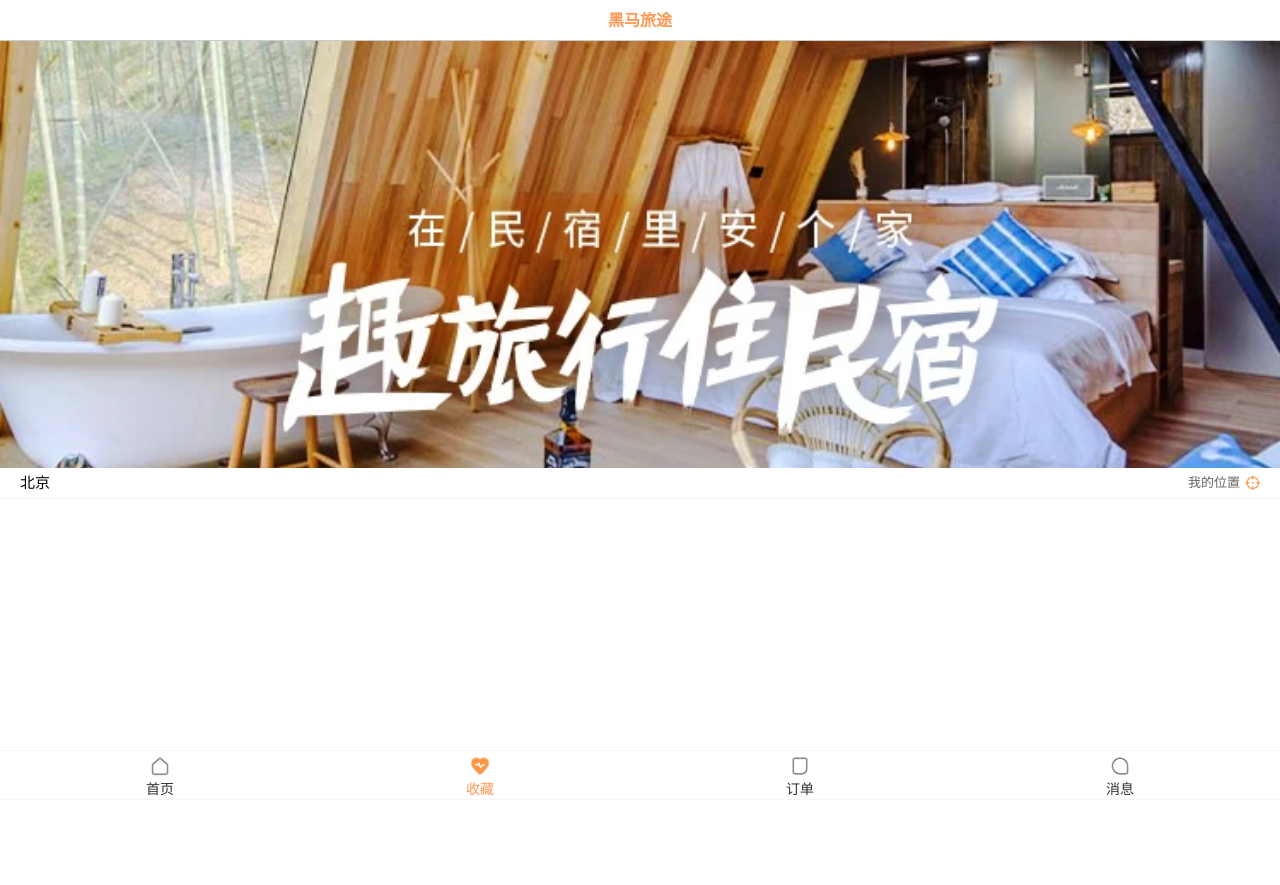
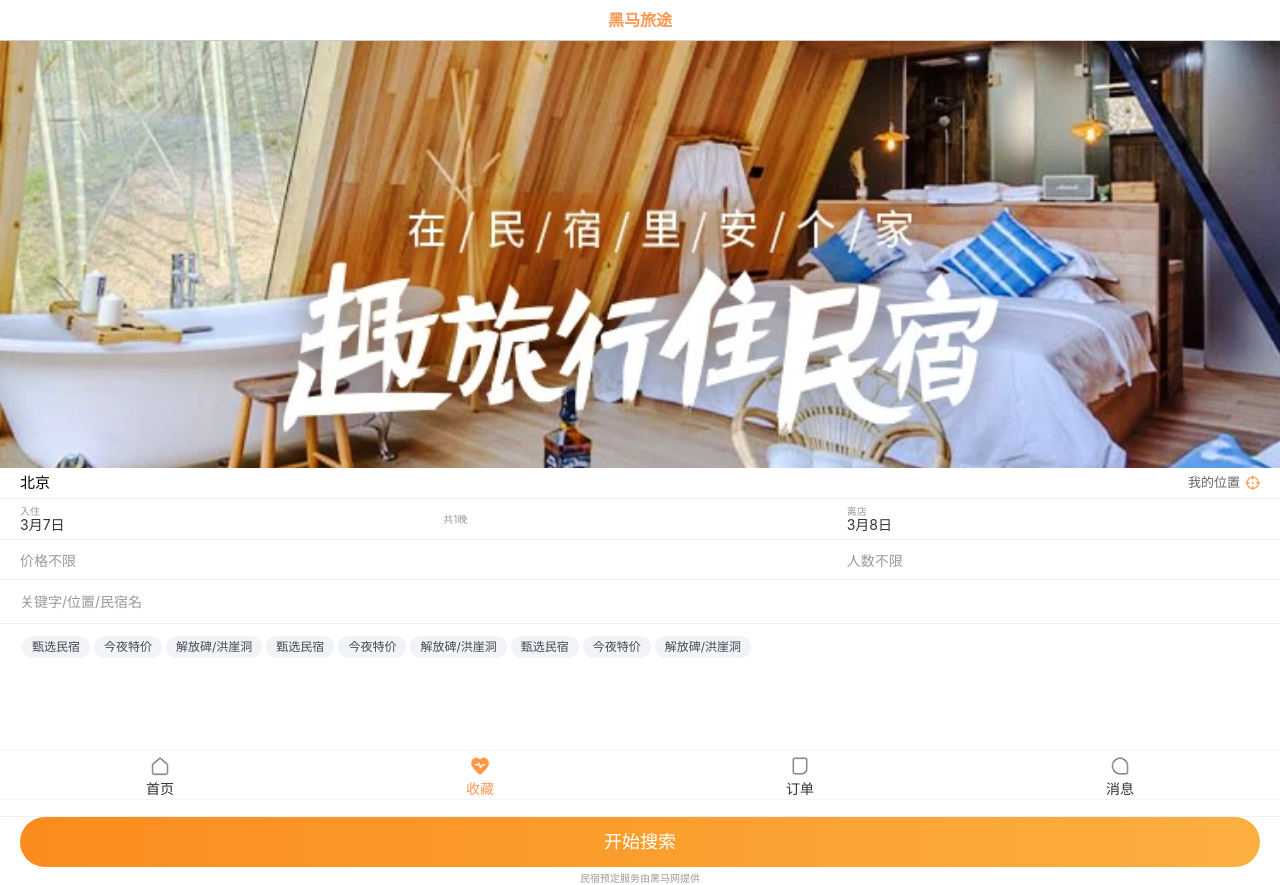
Before and after one commit to Midorisy/mytrip, a Vue app: page /#/home in a window 1280 px wide. Before the commit the page ends 800 px from the top, so only its background shows below. Built offline with nearby package versions, Linux system fonts and the light colour scheme.

Commit message:
feat: 新增选定日期、确认键、热门tag的静态

```diff
--- a/src/views/Home/Home.vue
+++ b/src/views/Home/Home.vue
@@ -3,13 +3,47 @@
         <nav-bar></nav-bar>
         <home-banner></home-banner>
         <home-location></home-location>
+        <order-collection></order-collection>
+        <hot-tags></hot-tags>
+            <div class="home-search">
+                <Button
+                type="large"
+                round
+                block
+                class="search-button"
+                >开始搜索</Button>
+                <span class="text">民宿预定服务由黑马网提供</span>
+            </div>
     </div>
 </template>
 
 <script setup>
+import { Button } from 'vant';
 import NavBar from './NavBar/NavBar.vue';
 import HomeBanner from './HomeBanner/HomeBanner.vue';
 import HomeLocation from './HomeLocation/HomeLocation.vue';
+import OrderCollection from './OrderCollection/OrderCollection.vue';
+import HotTags from './Hot-Tags/HotTags.vue';
 </script>
 
-<style scoped></style>
+<style scoped>
+.home{
+.home-search {
+    text-align: center;
+    padding: 0 20px;
+
+    .search-button{
+        border: none;
+        background-image: linear-gradient(90deg, #fa8c1d, #fcaf3f);
+        font-size: 18px;
+        font-weight: 400;
+        color: #fff;
+    }
+    .text {
+        font-size:10px;
+        color: #999;
+    }
+}
+}
+
+</style>
--- /dev/null
+++ b/src/views/Home/Hot-Tags/HotTags.vue
@@ -0,0 +1,61 @@
+<template>
+    <div class="hot-tags">
+        <div class="tag-cell">
+            甄选民宿
+        </div>
+        <div class="tag-cell">
+            今夜特价
+        </div>
+        <div class="tag-cell">
+            解放碑/洪崖洞
+        </div>
+        <div class="tag-cell">
+            甄选民宿
+        </div>
+        <div class="tag-cell">
+            今夜特价
+        </div>
+        <div class="tag-cell">
+            解放碑/洪崖洞
+        </div>
+         <div class="tag-cell">
+            甄选民宿
+        </div>
+        <div class="tag-cell">
+            今夜特价
+        </div>
+        <div class="tag-cell">
+            解放碑/洪崖洞
+        </div>
+    </div>
+</template>
+
+<script setup>
+
+</script>
+
+<style scoped>
+    /* 热门区域模块 */
+    .hot-tags{
+        display: flex;
+        flex-direction: row;
+        flex-wrap: wrap;
+        align-content: flex-start;
+        padding: 10px 20px;
+        /* background-color: pink; */
+        height: 172px;
+        border-bottom: 1px solid #f2f2f2;
+
+        /* 每一个tag */
+        .tag-cell{
+            background-color: var(--light-background-color);
+            font-size: 12px;
+            color: #3f4954;
+            padding: 0 10px;
+            margin: 2px 2px;
+            height: 22px;
+            line-height: 22px;
+            border-radius: 15px;
+        }
+    }
+</style>
```
